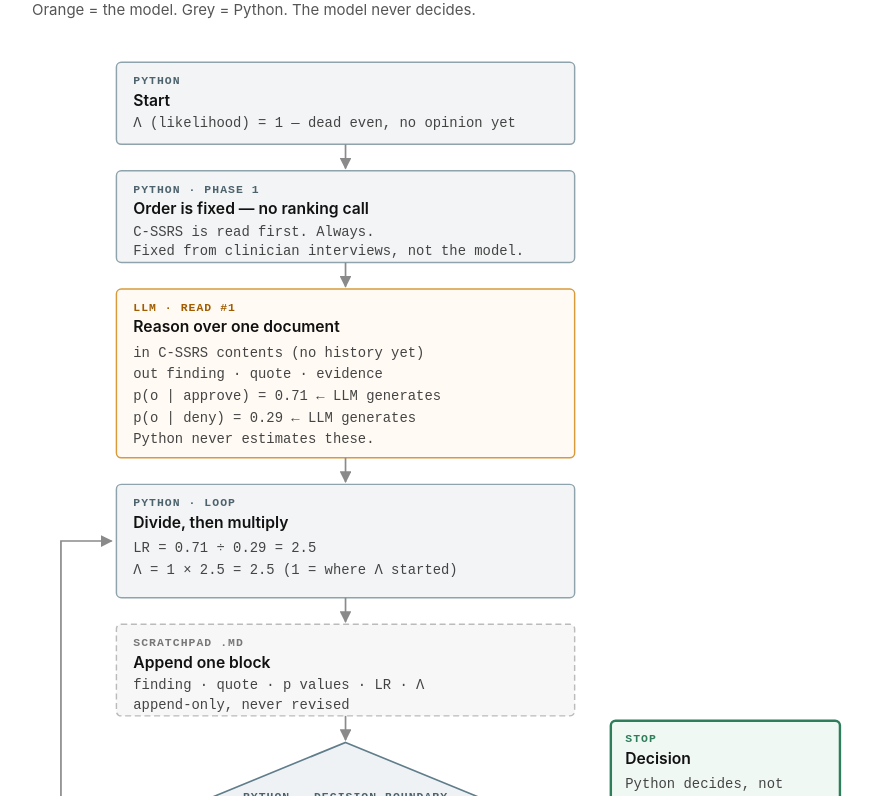
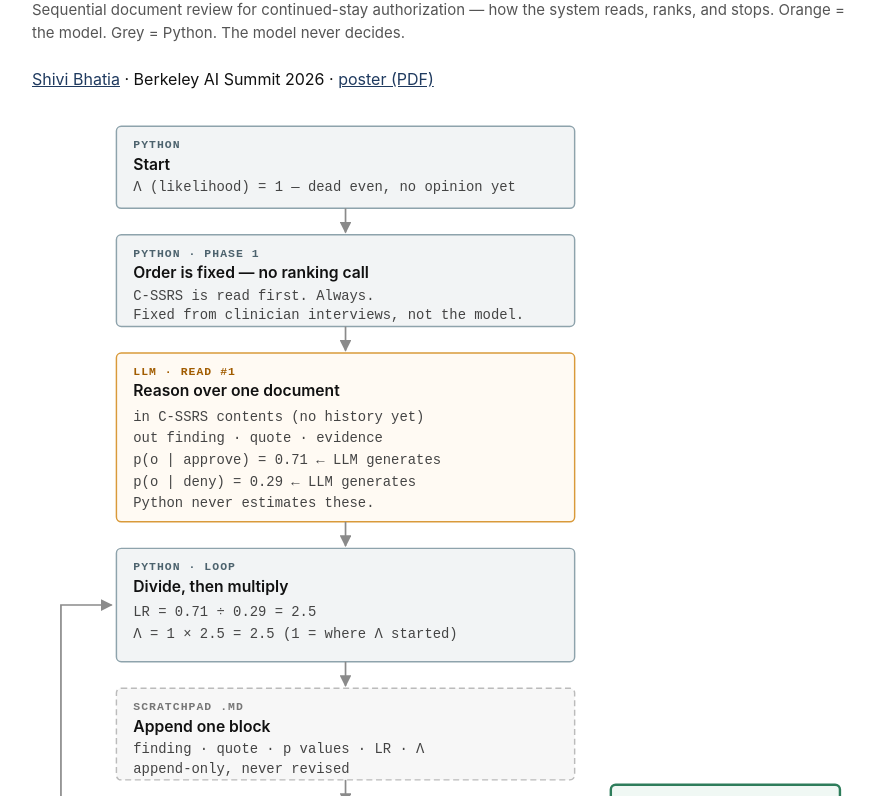
Before and after one commit to Shivi1982/Shivi1982.github.io, a plain HTML site: page walkthrough.html in a window 1280 px wide. Shown: the part 70-866 px from the top of the page, without its empty margins (198-1072 px from the left). Drawn offline with Linux system fonts and the light colour scheme.

Commit message:
Update walkthrough.html
Added Description for the Poster Presentation

```diff
--- a/walkthrough.html
+++ b/walkthrough.html
@@ -33,7 +33,12 @@
 <div class="page">
 
 <h1>The loop</h1>
-<p class="lede">Orange = the model. Grey = Python. The model never decides.</p>
+<p class="lede">Sequential document review for continued-stay authorization &mdash;
+  how the system reads, ranks, and stops.
+  Orange = the model. Grey = Python. The model never decides.</p>
+  <a href="/" style="color:#1f3a5f">Shivi Bhatia</a> &middot;
+  Berkeley AI Summit 2026 &middot;
+  <a href="/berkeley-poster-2026.pdf" style="color:#1f3a5f">poster (PDF)</a></p>
 
 <svg viewBox="0 0 680 1200" xmlns="http://www.w3.org/2000/svg" role="img"
      aria-label="Flowchart of the sequential read and rank loop">
```
